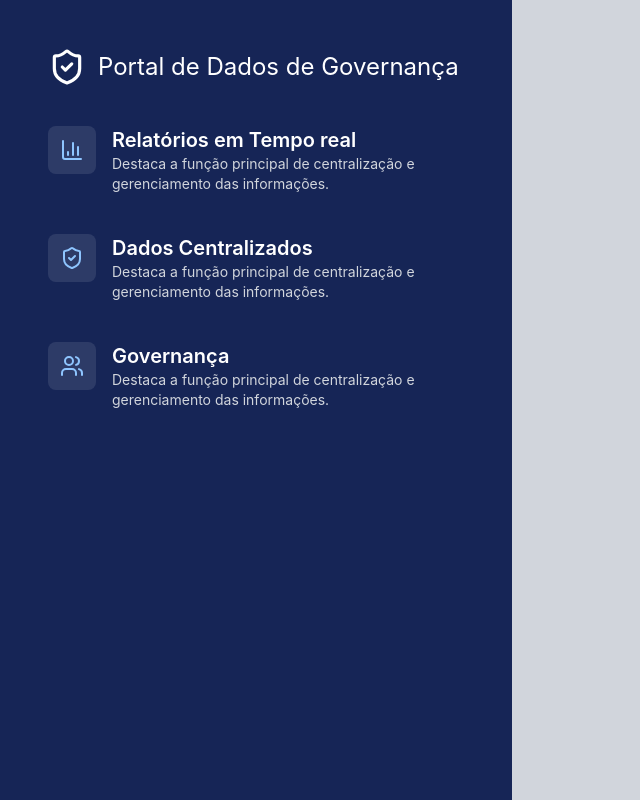
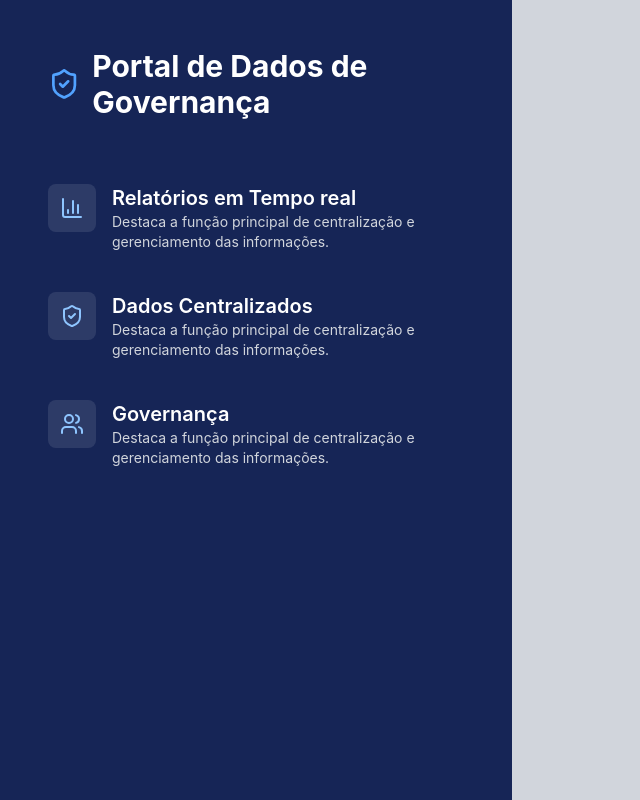
Before and after one commit to charlesbrcosta/projectTeste, a React (Vite) app: page / in a window 1280 px wide. Shown: the whole page, without its empty margins (0-640 px from the left). Built offline with nearby package versions, Linux system fonts and the light colour scheme.

Commit message:
adjustment in styling

```diff
--- a/src/features/auth/components/LoginSidebar.tsx
+++ b/src/features/auth/components/LoginSidebar.tsx
@@ -10,9 +10,9 @@ export const LoginSidebar: React.FC = () => {
     return(
         <aside className='hidden lg:flex flex-col justify-between w-2/5 p-12 bg-blue-950 text-white'>
             <div>
-                <div className='flex items-center gap-3 mb-10'>
-                    <ShieldCheck size={38}/>
-                    <h1 className='text-2xl'>Portal de Dados de Governança</h1>
+                <div className='flex items-center gap-3 mb-16'>
+                    <ShieldCheck size={40} className='text-blue-400'/>
+                    <h1 className='text-3xl font-bold'>Portal de Dados de Governança</h1>
                 </div>
 
                 <nav className='space-y-10'>
```
